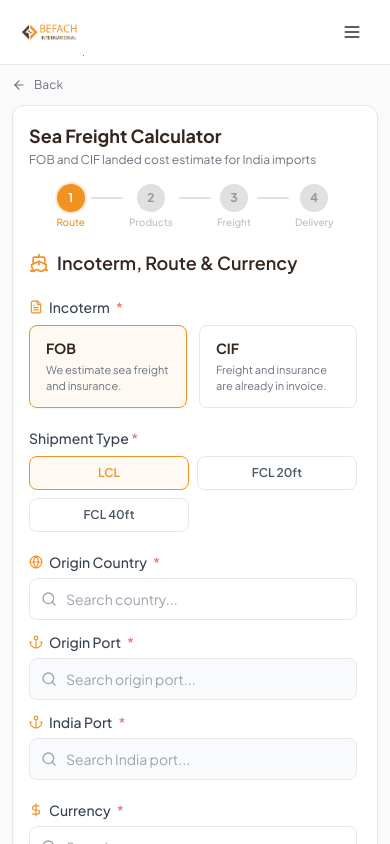
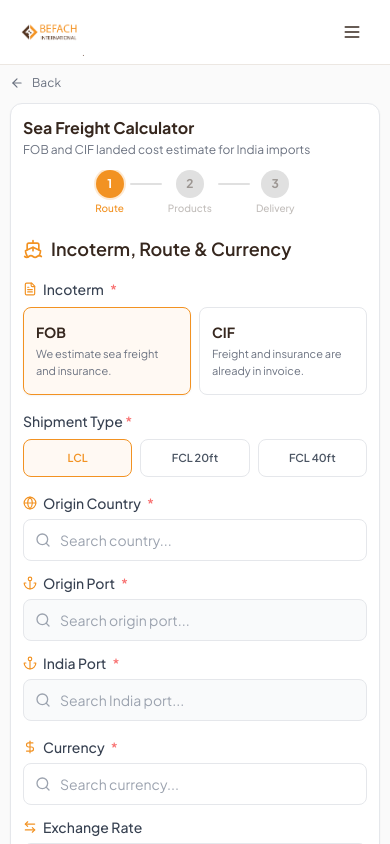
Before and after one commit to befach/Calculator, a Next.js app: page /import/sea in a window 390 px wide. Shown: the top 844 px of the page. Built offline with nearby package versions, Linux system fonts and the light colour scheme.

Commit message:
feat: refine sea calculator mobile flow

```diff
--- a/components/calculator/shared/PackageDimensionFields.tsx
+++ b/components/calculator/shared/PackageDimensionFields.tsx
@@ -20,6 +20,7 @@ interface Props {
   packingResult: PackingResult | null;
   packingError: string | null;
   freightMode?: 'air' | 'sea';
+  showVisuals?: boolean;
   onFieldChange: (field: string, value: unknown) => void;
 }
 
@@ -345,6 +346,7 @@ export default function PackageDimensionFields({
   packingResult,
   packingError,
   freightMode = 'air',
+  showVisuals = true,
   onFieldChange,
 }: Props) {
   const [showDimTip, setShowDimTip] = useState(false);
@@ -400,7 +402,9 @@ export default function PackageDimensionFields({
             {showDimTip && (
               <span className="absolute bottom-full left-1/2 -translate-x-1/2 mb-2 w-60 sm:w-72 px-3 py-2 text-[11px] leading-relaxed font-normal text-white bg-brand-brown rounded-lg shadow-lg z-50 normal-case tracking-normal">
                 {isProductMode
-                  ? 'Enter individual product dimensions. We\'ll auto-select the best standard box and calculate how many boxes you need.'
+                  ? isSeaMode
+                    ? 'Enter individual product dimensions. Sea freight volume is calculated directly from product size and quantity.'
+                    : 'Enter individual product dimensions. We\'ll auto-select the best standard box and calculate how many boxes you need.'
                   : 'Don\'t have package dimensions? Request them from your supplier, or check the product listing on Alibaba — dimensions are usually listed on the product page.'}
                 <span className="absolute top-full left-1/2 -translate-x-1/2 border-4 border-transparent border-t-brand-brown" />
               </span>
@@ -443,7 +447,7 @@ export default function PackageDimensionFields({
       </div>
 
       {/* 3D Visualization */}
-      {isProductMode ? (
+      {showVisuals && (isProductMode ? (
         /* Product mode: Product 3D → Arrow → Packing Layout Diagram */
         <AnimatePresence>
           {hasProductDims && (
@@ -494,10 +498,10 @@ export default function PackageDimensionFields({
             <Box3DPreview l={lengthCm} w={widthCm} h={heightCm} />
           )}
         </AnimatePresence>
-      )}
+      ))}
 
       {/* Best-Fit Box Info (product mode only) */}
-      {isProductMode && packingResult && (
+      {!isSeaMode && isProductMode && packingResult && (
         <div className="bg-blue-50 border border-blue-200/60 rounded-lg p-3 space-y-2">
           <div className="flex items-center gap-2">
             <Package className="w-4 h-4 text-blue-600" />
@@ -521,7 +525,7 @@ export default function PackageDimensionFields({
       )}
 
       {/* Estimate Disclaimer (product mode only) */}
-      {isProductMode && (
+      {!isSeaMode && isProductMode && (
         <div className="bg-amber-50/50 border border-amber-200/40 rounded-lg px-3 py-2 flex items-start gap-2">
           <Info className="w-3.5 h-3.5 text-amber-500 mt-0.5 flex-shrink-0" />
           <p className="text-[10px] text-amber-600 leading-relaxed">
@@ -531,7 +535,7 @@ export default function PackageDimensionFields({
       )}
 
       {/* Packing Error (product mode only) */}
-      {isProductMode && packingError && (
+      {!isSeaMode && isProductMode && packingError && (
         <div className="bg-red-50 border border-red-200/60 rounded-lg px-3 py-2 flex items-start gap-2">
           <Info className="w-3.5 h-3.5 text-red-500 mt-0.5 flex-shrink-0" />
           <p className="text-[11px] sm:text-xs text-red-700 leading-relaxed">{packingError}</p>
--- a/components/calculator/shared/ProductCard.tsx
+++ b/components/calculator/shared/ProductCard.tsx
@@ -15,6 +15,7 @@ interface Props {
   exchangeRate: number;
   valueLabel?: string;
   freightMode?: 'air' | 'sea';
+  showDimensionVisuals?: boolean;
   onFieldChange: (productId: string, field: string, value: unknown) => void;
   onToggleExpanded: (productId: string) => void;
   onRemove: (productId: string) => void;
@@ -29,6 +30,7 @@ export default function ProductCard({
   exchangeRate,
   valueLabel,
   freightMode = 'air',
+  showDimensionVisuals = true,
   onFieldChange,
   onToggleExpanded,
   onRemove,
@@ -164,6 +166,7 @@ export default function ProductCard({
               packingResult={product.packingResult}
               packingError={product.packingError}
               freightMode={freightMode}
+              showVisuals={showDimensionVisuals}
               onFieldChange={handleFieldChange}
             />
           </div>
--- a/components/calculator/web/WebSeaCalculator.tsx
+++ b/components/calculator/web/WebSeaCalculator.tsx
@@ -10,12 +10,11 @@ import StepIndicator from '@/components/ui/StepIndicator';
 import EnquiryFormModal from '../shared/EnquiryFormModal';
 import WebStepDelivery from './WebStepDelivery';
 import WebSeaResultsPanel from './WebSeaResultsPanel';
-import WebSeaStepFreight from './WebSeaStepFreight';
 import WebSeaStepProducts from './WebSeaStepProducts';
 import WebSeaStepRoute from './WebSeaStepRoute';
 import { type SeaCalculatorFormState } from '@/hooks/useSeaCalculatorForm';
 
-const STEPS = ['Route', 'Products', 'Freight', 'Delivery'];
+const STEPS = ['Route', 'Products', 'Delivery'];
 
 interface Props {
   state: SeaCalculatorFormState;
@@ -68,7 +67,7 @@ export default function WebSeaCalculator({
     <div className="min-h-screen lg:h-screen flex flex-col bg-[#FAFAFA] lg:overflow-hidden">
       <Header />
 
-      <main className="flex-1 px-3 lg:px-4 py-3 max-w-7xl mx-auto w-full min-h-0">
+      <main className="flex-1 px-2.5 sm:px-3 lg:px-4 py-2.5 sm:py-3 max-w-7xl mx-auto w-full min-h-0">
         <button
           onClick={() => router.push('/')}
           className="flex items-center gap-2 text-xs text-gray-500 hover:text-brand-orange mb-3 transition-colors"
@@ -77,15 +76,15 @@ export default function WebSeaCalculator({
           Back
         </button>
 
-        <div className="flex flex-col lg:flex-row gap-5 lg:h-[calc(100vh-8rem)]">
+        <div className="flex flex-col lg:flex-row gap-3 sm:gap-5 lg:h-[calc(100vh-8rem)]">
           <div className="w-full lg:w-[55%] flex flex-col min-h-0">
-            <div className="bg-white rounded-xl border border-gray-200 shadow-sm p-4 lg:p-5 flex flex-col flex-1 min-h-0">
-              <div className="mb-4">
-                <h2 className="text-lg font-bold text-brand-brown mb-0.5">Sea Freight Calculator</h2>
+            <div className="bg-white rounded-xl border border-gray-200 shadow-sm p-3 sm:p-4 lg:p-5 flex flex-col flex-1 min-h-0">
+              <div className="mb-3 sm:mb-4">
+                <h2 className="text-base sm:text-lg font-bold text-brand-brown mb-0.5">Sea Freight Calculator</h2>
                 <p className="text-xs text-gray-500">FOB and CIF landed cost estimate for India imports</p>
               </div>
 
-              <div className="mb-5">
+              <div className="mb-4 sm:mb-5 overflow-x-auto pb-1">
                 <StepIndicator currentStep={state.currentStep} steps={STEPS} />
               </div>
 
@@ -99,7 +98,7 @@ export default function WebSeaCalculator({
                 </motion.div>
               )}
 
-              <div className="flex-1 overflow-y-auto min-h-0 pr-1">
+              <div className="flex-1 overflow-y-visible lg:overflow-y-auto min-h-0 lg:pr-1">
                 <AnimatePresence mode="wait">
                   {state.currentStep === 0 && (
                     <WebSeaStepRoute
@@ -122,6 +121,7 @@ export default function WebSeaCalculator({
                     <WebSeaStepProducts
                       key="step-1"
                       incoterm={state.incoterm}
+                      shipmentPreference={state.shipmentPreference}
                       products={state.products}
                       currency={state.currency}
                       exchangeRate={state.exchangeRate}
@@ -133,18 +133,8 @@ export default function WebSeaCalculator({
                     />
                   )}
                   {state.currentStep === 2 && (
-                    <WebSeaStepFreight
+                    <WebStepDelivery
                       key="step-2"
-                      incoterm={state.incoterm}
-                      shipmentPreference={state.shipmentPreference}
-                      originPort={state.originPort}
-                      destinationPort={state.destinationPort}
-                      products={state.products}
-                    />
-                  )}
-                  {state.currentStep === 3 && (
-                    <WebStepDelivery
-                      key="step-3"
                       includeInlandDelivery={state.includeInlandDelivery}
                       clearancePort={state.clearancePort}
                       destinationCity={state.destinationCity}
@@ -155,25 +145,25 @@ export default function WebSeaCalculator({
                 </AnimatePresence>
               </div>
 
-              <div className="flex justify-between items-center mt-4 pt-3 border-t border-gray-100 flex-shrink-0">
-                <div>
+              <div className="flex flex-col-reverse sm:flex-row sm:justify-between sm:items-center gap-2 mt-4 pt-3 border-t border-gray-100 flex-shrink-0">
+                <div className="w-full sm:w-auto">
                   {state.currentStep > 0 && (
-                    <Button variant="outline" onClick={prevStep}>
+                    <Button variant="outline" onClick={prevStep} className="w-full sm:w-auto">
                       <ArrowLeft className="w-4 h-4 mr-1" />
                       Back
                     </Button>
                   )}
                 </div>
 
-                <div className="flex gap-3">
+                <div className="flex gap-2 sm:gap-3 w-full sm:w-auto">
                   {state.currentStep < STEPS.length - 1 && (
-                    <Button onClick={() => nextStep()}>
+                    <Button onClick={() => nextStep()} className="w-full sm:w-auto">
                       Next
                       <ArrowRight className="w-4 h-4 ml-1" />
                     </Button>
                   )}
                   {state.currentStep === STEPS.length - 1 && (
-                    <Button onClick={handleCalculate} disabled={state.isCalculating}>
+                    <Button onClick={handleCalculate} disabled={state.isCalculating} className="w-full sm:w-auto">
                       <Calculator className="w-4 h-4 mr-1" />
                       {state.isCalculating ? 'Calculating...' : 'Calculate Landing Cost'}
                     </Button>
--- a/components/calculator/web/WebSeaResultsPanel.tsx
+++ b/components/calculator/web/WebSeaResultsPanel.tsx
@@ -41,12 +41,12 @@ function formatForeign(amount: number, currency: string): string {
 
 function InfoCard({ icon: Icon, label, value }: { icon: typeof Ship; label: string; value: string }) {
   return (
-    <div className="bg-white border border-gray-100 rounded-lg p-2.5 text-center">
+    <div className="bg-white border border-gray-100 rounded-lg p-2 sm:p-2.5 text-center min-w-0">
       <div className="w-7 h-7 rounded-lg bg-brand-orange/10 flex items-center justify-center mx-auto mb-1.5">
         <Icon className="w-3.5 h-3.5 text-brand-orange" />
       </div>
       <p className="text-[10px] text-gray-500 leading-tight">{label}</p>
-      <p className="text-sm font-bold text-brand-brown mt-0.5 truncate">{value}</p>
+      <p className="text-xs sm:text-sm font-bold text-brand-brown mt-0.5 truncate">{value}</p>
     </div>
   );
 }
@@ -65,14 +65,14 @@ function CostRow({
   exchangeRate: number;
 }) {
   return (
-    <div className="flex items-center justify-between py-2.5 gap-3">
+    <div className="flex items-start sm:items-center justify-between py-2.5 gap-3">
       <div className="flex items-center gap-2 min-w-0">
         <div className="w-7 h-7 rounded-lg bg-brand-orange/10 flex items-center justify-center flex-shrink-0">
           <Icon className="w-3.5 h-3.5 text-brand-orange" />
         </div>
-        <span className="text-sm text-gray-700 truncate">{label}</span>
+        <span className="text-sm text-gray-700 leading-snug">{label}</span>
       </div>
-      <div className="text-right flex-shrink-0">
+      <div className="text-right flex-shrink-0 max-w-[45%]">
         <p className="text-sm font-semibold text-brand-brown">{formatINR(value)}</p>
         {currency !== 'INR' && (
           <p className="text-xs text-gray-500">{formatForeign(exchangeRate > 0 ? value / exchangeRate : 0, currency)}</p>
@@ -141,10 +141,10 @@ export default function WebSeaResultsPanel({
         <div className="space-y-4">
           <div className="bg-gradient-to-br from-[#F29222] to-[#C47518] rounded-xl p-5 text-white shadow-lg">
             <p className="text-sm text-white/80 font-medium">Total Landed Cost</p>
-            <p className="text-3xl font-bold mt-1">Rs X,XX,XXX</p>
+            <p className="text-2xl sm:text-3xl font-bold mt-1">Rs X,XX,XXX</p>
             <p className="text-sm text-white/50 mt-0.5">Complete the form to calculate</p>
           </div>
-          <div className="grid grid-cols-4 gap-2">
+          <div className="grid grid-cols-2 sm:grid-cols-4 gap-2">
             <InfoCard icon={Ship} label="Incoterm" value={incoterm || 'FOB'} />
             <InfoCard icon={Anchor} label="Route" value={originPort ? `${originPort} -> ${destinationPort || 'India'}` : originCountry || destinationPort || 'India'} />
             <InfoCard icon={Package} label="Products" value={`${products.length}`} />
@@ -155,7 +155,7 @@ export default function WebSeaResultsPanel({
         <motion.div initial={{ opacity: 0 }} animate={{ opacity: 1 }} className="space-y-4">
           <div className="bg-gradient-to-br from-[#F29222] to-[#C47518] rounded-xl p-5 text-white shadow-lg">
             <p className="text-sm text-white/80 font-medium">Total Landed Cost</p>
-            <p className="text-3xl font-bold mt-1">{formatINR(result.totalLandedCost)}</p>
+            <p className="text-2xl sm:text-3xl font-bold mt-1 break-words">{formatINR(result.totalLandedCost)}</p>
             {currency !== 'INR' && (
               <p className="text-sm text-white/70 mt-0.5">{formatForeign(result.totalLandedCostForeign, currency)}</p>
             )}
@@ -168,7 +168,7 @@ export default function WebSeaResultsPanel({
             </div>
           </div>
 
-          <div className="grid grid-cols-4 gap-2">
+          <div className="grid grid-cols-2 sm:grid-cols-4 gap-2">
             <InfoCard icon={Ship} label="Mode" value={result.shipmentMode.replace('_', ' ')} />
             <InfoCard icon={Anchor} label="Port" value={result.destinationPort || 'India'} />
             <InfoCard icon={Box} label="Container" value={result.containerCount40 || result.containerCount20 ? `${result.containerCount40}x40ft ${result.containerCount20}x20ft` : 'LCL'} />
@@ -196,15 +196,6 @@ export default function WebSeaResultsPanel({
             )}
           </div>
 
-          {result.incoterm === 'FOB' && (
-            <div className="bg-white rounded-xl border border-gray-200 p-4">
-              <p className="text-xs font-bold text-brand-brown uppercase tracking-wider mb-2">Ocean Freight Range</p>
-              <p className="text-xs text-gray-500">
-                {formatForeign(result.oceanFreightLowUSD, 'USD')} - {formatForeign(result.oceanFreightHighUSD, 'USD')}
-              </p>
-            </div>
-          )}
-
           <div className="text-[11px] text-gray-400 text-center">
             PDF export for sea quotes will be wired after the sea estimate template is finalized.
           </div>
--- a/components/calculator/web/WebSeaStepRoute.tsx
+++ b/components/calculator/web/WebSeaStepRoute.tsx
@@ -119,7 +119,7 @@ export default function WebSeaStepRoute({
       initial={{ opacity: 0, x: -20 }}
       animate={{ opacity: 1, x: 0 }}
       exit={{ opacity: 0, x: 20 }}
-      className="space-y-5"
+      className="space-y-4 sm:space-y-5"
     >
       <h3 className="text-lg font-semibold text-brand-brown flex items-center gap-2">
         <Ship className="w-5 h-5 text-brand-orange" />
@@ -133,13 +133,13 @@ export default function WebSeaStepRoute({
             Incoterm <span className="text-red-400">*</span>
           </span>
         </label>
-        <div className="grid grid-cols-2 gap-3">
+        <div className="grid grid-cols-2 gap-2 sm:gap-3">
           {(['FOB', 'CIF'] as const).map((term) => (
             <button
               key={term}
               type="button"
               onClick={() => onFieldChange('incoterm', term)}
-              className={`text-left border rounded-lg px-4 py-3 transition-all ${
+              className={`text-left border rounded-lg px-3 sm:px-4 py-3 transition-all min-h-[88px] ${
                 incoterm === term
                   ? 'border-brand-orange bg-brand-orange/5 shadow-sm'
                   : 'border-gray-200 bg-white hover:border-brand-orange/50'
@@ -160,7 +160,7 @@ export default function WebSeaStepRoute({
         <label className="block text-sm font-medium text-gray-700 mb-2">
           Shipment Type <span className="text-red-400">*</span>
         </label>
-        <div className="grid grid-cols-2 sm:grid-cols-4 gap-2">
+        <div className="grid grid-cols-3 gap-2">
           {[
             ['LCL', 'LCL'],
             ['FCL_20', 'FCL 20ft'],
@@ -170,7 +170,7 @@ export default function WebSeaStepRoute({
               key={value}
               type="button"
               onClick={() => onFieldChange('shipmentPreference', value)}
-              className={`px-3 py-2 rounded-lg border text-xs font-semibold transition-colors disabled:opacity-40 disabled:cursor-not-allowed ${
+              className={`px-2 sm:px-3 py-2.5 rounded-lg border text-[11px] sm:text-xs font-semibold transition-colors disabled:opacity-40 disabled:cursor-not-allowed ${
                 shipmentPreference === value
                   ? 'border-brand-orange bg-brand-orange/5 text-brand-orange'
                   : 'border-gray-200 bg-white text-gray-600 hover:border-brand-orange/50'
--- a/core/seaFreightRates.ts
+++ b/core/seaFreightRates.ts
@@ -38,6 +38,19 @@ export interface SeaFreightQuote {
 export const SEA_DESTINATION_CLEARANCE_INR = 25000;
 export const SEA_DOCUMENTATION_FEE_USD = 85;
 export const SEA_LCL_DESTINATION_CFS_PER_CBM_INR = 475;
+
+export const SEA_CONTAINER_CAPACITY = {
+  FCL_20: {
+    label: 'FCL 20ft',
+    recommendedCbm: 28,
+    maxCbm: 33.2,
+  },
+  FCL_40HQ: {
+    label: 'FCL 40ft',
+    recommendedCbm: 58,
+    maxCbm: 76.3,
+  },
+} as const;
 
 const DESTINATION_THC_20_INR = 15000;
 const DESTINATION_THC_40_INR = 22000;
--- a/hooks/useSeaCalculatorForm.ts
+++ b/hooks/useSeaCalculatorForm.ts
@@ -3,7 +3,7 @@
 import { useCallback, useEffect, useReducer } from 'react';
 import { fetchExchangeRate } from '@/core/calculatorUtils';
 import { getChargeableWeight, getVolumetricWeight } from '@/core/dhlRates';
-import { calculatePacking, type PackingResult } from '@/core/packingCalculator';
+import { type PackingResult } from '@/core/packingCalculator';
 import {
   getSeaDestinationPorts,
   getSeaOriginCountries,
@@ -143,24 +143,18 @@ function computeProductDerived(product: SeaProductItem): SeaProductItem {
     p.packingResult = null;
     p.packingError = null;
     if (p.lengthCm > 0 && p.widthCm > 0 && p.heightCm > 0 && p.quantity > 0) {
-      const result = calculatePacking(p.lengthCm, p.widthCm, p.heightCm, p.actualWeightKg, p.quantity);
-      if (result) {
-        p.packingResult = result;
-        p.numPackages = result.totalBoxes;
-        const box = result.box;
-        const singleVol = getVolumetricWeight(box.lengthCm, box.widthCm, box.heightCm);
-        p.volumetricWeight = Math.round(singleVol * result.totalBoxes * 100) / 100;
-        p.cbm = Math.round((box.lengthCm * box.widthCm * box.heightCm / 1_000_000) * result.totalBoxes * 1_000_000) / 1_000_000;
-        p.grossWeight = Math.round(result.totalEstimatedWeightKg * 100) / 100;
+      const singleVol = getVolumetricWeight(p.lengthCm, p.widthCm, p.heightCm);
+      p.numPackages = p.quantity;
+      p.volumetricWeight = Math.round(singleVol * p.quantity * 100) / 100;
+      p.cbm = Math.round((p.lengthCm * p.widthCm * p.heightCm / 1_000_000) * p.quantity * 1_000_000) / 1_000_000;
+      p.grossWeight = Math.round(p.actualWeightKg * p.quantity * 100) / 100;
       p.chargeableWeight = getChargeableWeight(p.grossWeight, p.volumetricWeight);
     } else {
-        p.packingError = 'Product is too large for standard boxes. Please use package dimensions mode.';
-        p.numPackages = 0;
+      p.numPackages = p.quantity > 0 ? p.quantity : 0;
       p.volumetricWeight = 0;
       p.cbm = 0;
       p.grossWeight = 0;
       p.chargeableWeight = 0;
-      }
     }
   } else {
     p.packingResult = null;
@@ -261,7 +255,7 @@ function reducer(state: SeaCalculatorFormState, action: Action): SeaCalculatorFo
     case 'SET_STEP':
       return { ...state, currentStep: action.step };
     case 'NEXT_STEP':
-      return { ...state, currentStep: Math.min(state.currentStep + 1, 3) };
+      return { ...state, currentStep: Math.min(state.currentStep + 1, 2) };
     case 'PREV_STEP':
       return { ...state, currentStep: Math.max(state.currentStep - 1, 0) };
     case 'CALCULATE_START':
@@ -311,8 +305,6 @@ export function validateSeaStep(state: SeaCalculatorFormState, step: number): st
       }
       return null;
     case 2:
-      return null;
-    case 3:
       if (state.includeInlandDelivery) {
         if (!state.clearancePort) return 'Please select a clearance port';
         if (!state.inlandZone) return 'Please select a delivery region';
@@ -400,7 +392,7 @@ export function useSeaCalculatorForm() {
   const goToStep = useCallback((step: number) => dispatch({ type: 'SET_STEP', step }), []);
 
   const calculate = useCallback(() => {
-    for (let i = 0; i <= 3; i++) {
+    for (let i = 0; i <= 2; i++) {
       const error = validateSeaStep(state, i);
       if (error) {
         dispatch({ type: 'VALIDATION_ERROR', error });
--- a/lib/calculateSea.ts
+++ b/lib/calculateSea.ts
@@ -10,7 +10,6 @@ import {
 } from '@/core/calculatorUtils';
 import { getChargeableWeight, getVolumetricWeight } from '@/core/dhlRates';
 import { getInlandShippingCost, type ClearancePort } from '@/core/inlandRates';
-import { calculatePacking } from '@/core/packingCalculator';
 import {
   findSeaLane,
   getSeaOriginCountry,
@@ -131,27 +130,15 @@ function round2(value: number): number {
 
 function computeProductWeights(product: SeaProductInput) {
   if (product.dimensionMode === 'product') {
-    const packing = calculatePacking(
-      product.lengthCm,
-      product.widthCm,
-      product.heightCm,
-      product.actualWeightKg,
-      product.quantity
-    );
-
-    if (packing) {
-      const box = packing.box;
-      const singleVolumetric = getVolumetricWeight(box.lengthCm, box.widthCm, box.heightCm);
-      const volumetricWeight = singleVolumetric * packing.totalBoxes;
-      const grossWeight = packing.totalEstimatedWeightKg;
-      const cbm = (box.lengthCm * box.widthCm * box.heightCm / 1_000_000) * packing.totalBoxes;
+    const volumetricWeight = getVolumetricWeight(product.lengthCm, product.widthCm, product.heightCm) * product.quantity;
+    const grossWeight = product.actualWeightKg * product.quantity;
+    const cbm = (product.lengthCm * product.widthCm * product.heightCm / 1_000_000) * product.quantity;
     return {
       volumetricWeight: round2(volumetricWeight),
       grossWeight: round2(grossWeight),
       chargeableWeight: getChargeableWeight(grossWeight, volumetricWeight),
       cbm: Math.round(cbm * 1_000_000) / 1_000_000,
     };
-    }
   }
 
   const volumetricWeight = getVolumetricWeight(product.lengthCm, product.widthCm, product.heightCm) * product.numPackages;
```
Also changed, not shown: components/calculator/web/WebSeaStepProducts.tsx (+150 -4 lines). Lines whose indentation alone changed are shown as unchanged.
